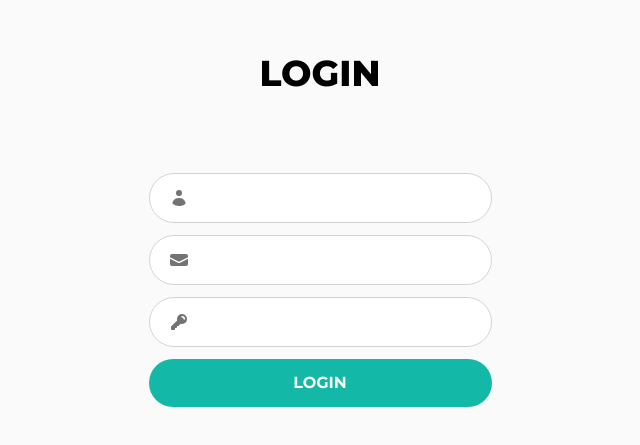
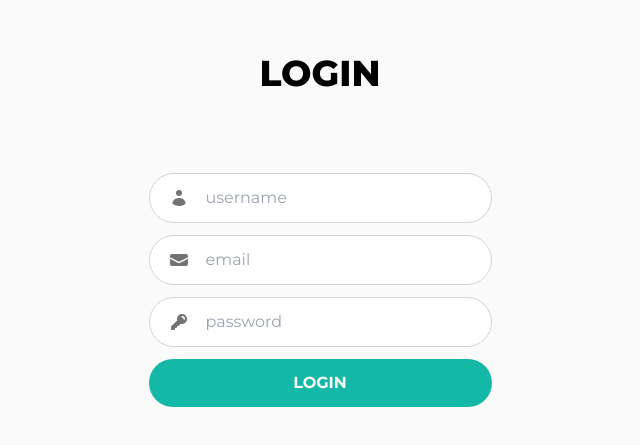
Before and after one commit to minjujo119/study-nextjs-clone-twitter, a Next.js app: page / in a window 1280 px wide. Shown: the part 107-552 px from the top of the page, without its empty margins (320-960 px from the left). Built offline with nearby package versions, Linux system fonts and the light colour scheme.

Commit message:
input 에러 시 border색 변경하기

```diff
--- a/src/components/Input.tsx
+++ b/src/components/Input.tsx
@@ -1,6 +1,4 @@
-import { KeyIcon } from "@heroicons/react/20/solid";
-import { EnvelopeIcon } from "@heroicons/react/20/solid";
-import { UserIcon } from "@heroicons/react/20/solid";
+import { KeyIcon, EnvelopeIcon, UserIcon } from "@heroicons/react/20/solid";
 
 export default function Input({ name, type, errors }: IProps) {
   const inputIcon = () => {
@@ -16,17 +14,24 @@ export default function Input({ name, type, errors }: IProps) {
           {inputIcon()}
         </span>
         <input
-          className="
-          w-full rounded-full border border-neutral-300
-          outline-none py-3 px-14 text-md
-          invalid:border-1 invalid:border-red-500
-          "
+          className={`w-full rounded-full border border-neutral-300 outline-none py-3 px-14 text-md invalid:border-red-400
+            ${
+              errors?.some((error) => error.path === name)
+                ? "border-red-400"
+                : null
+            }
+          `}
           name={name}
           type={type}
+          placeholder={name}
         />
         {errors?.map((error, index) => {
-          return type === error.path ? (
-            <p key={index} className="text-sm text-red-500 px-4 mt-2">
+          // 에러가 발생한 input 아래에만 메시지 띄우기
+          return name === error.path ? (
+            <p
+              className="error-message text-sm text-red-500 px-4 mt-2"
+              key={index}
+            >
               {error.message}
             </p>
           ) : null;
```
